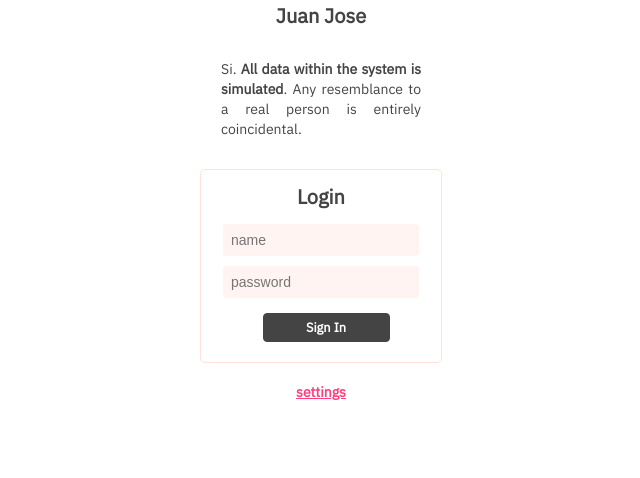
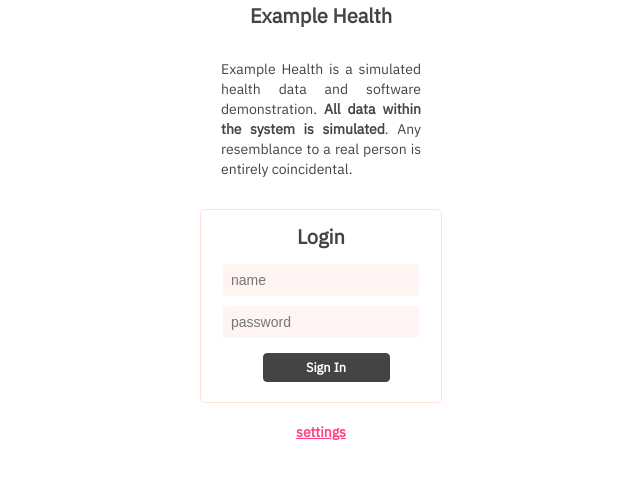
Before and after one commit to JuanJoseRestrepo/icesi-health-frontend, a website: page public/login.html in a window 1280 px wide. Shown: the part 322-800 px from the top of the page, without its empty margins (319-959 px from the left). Drawn offline with Linux system fonts and the light colour scheme; no server answers.

Commit message:
add minor changes

```diff
--- a/public/login.html
+++ b/public/login.html
@@ -18,8 +18,8 @@
 
     <div class="pillar">
       <div class="loginlogo"><img class="Fictionallogo" src="images/fictional.svg"></div>
-      <div class="Fictionalname">Juan Jose</div>
-      <div class="disclaimer">Si. <b>All data within the system is simulated</b>. Any resemblance to a real person is entirely coincidental.</div>
+      <div class="Fictionalname">Example Health</div>
+      <div class="disclaimer">Example Health is a simulated health data and software demonstration. <b>All data within the system is simulated</b>. Any resemblance to a real person is entirely coincidental.</div>
       <div class="loginform">
         <form method="post" action="index.html">
           <div class="box">
```
